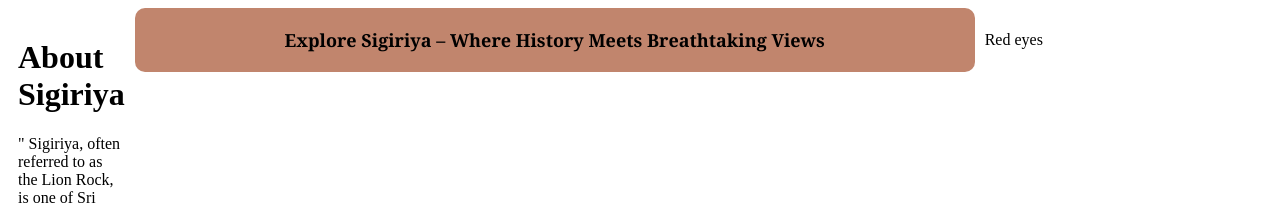
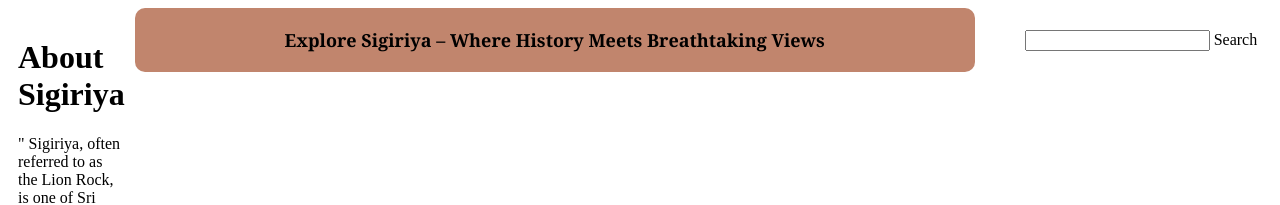
Before and after one commit to amilasuranjith-dev/2025.10.08, a plain HTML site: page index.html in a window 1280 px wide. Shown: the top 205 px of the page. Drawn offline with Linux system fonts and the light colour scheme.

Commit message:
adding a search input

```diff
--- a/index.html
+++ b/index.html
@@ -29,7 +29,7 @@
                     <p>" Sigiriya, often referred to as the Lion Rock, is one of Sri Lanka’s most treasured historical and archaeological sites. Rising nearly 200 meters above the surrounding plains, this ancient rock fortress was built by King Kashyapa in the 5th century AD. Renowned for its remarkable frescoes, the Mirror Wall, and sophisticated water gardens, Sigiriya reflects the advanced engineering and artistic achievements of ancient Sri Lanka. Today, it stands as a UNESCO World Heritage Site, attracting travelers from around the world who come to marvel at its breathtaking views, rich history, and cultural significance. "</p>
                 </td>
                 <td colspan="2" width="50%" style="text-align: center; font-family: Georgia, 'Times New Roman', Times, serif; font-size: large; font-weight: 700; padding: 20px;  margin: 20px; margin-left: 40px; margin-right: 40px; border-radius: 10px; background-color: #C1856D;">Explore Sigiriya – Where History Meets Breathtaking Views</td>
-                <td width="25%">Red eyes</td>
+                <td width="25%"><input type="search" style="margin-left: 40px;"> Search</td>
             </tr>
             <tr>
                 <td><img src="assets/img/2.jpg" alt="" width="400px"></td>
@@ -41,7 +41,6 @@
                 <td><img src="assets/img/5.jpg" alt="" width="400px"></td>
 
             </tr>
-
         </table>
         </center>
     </div>
```
